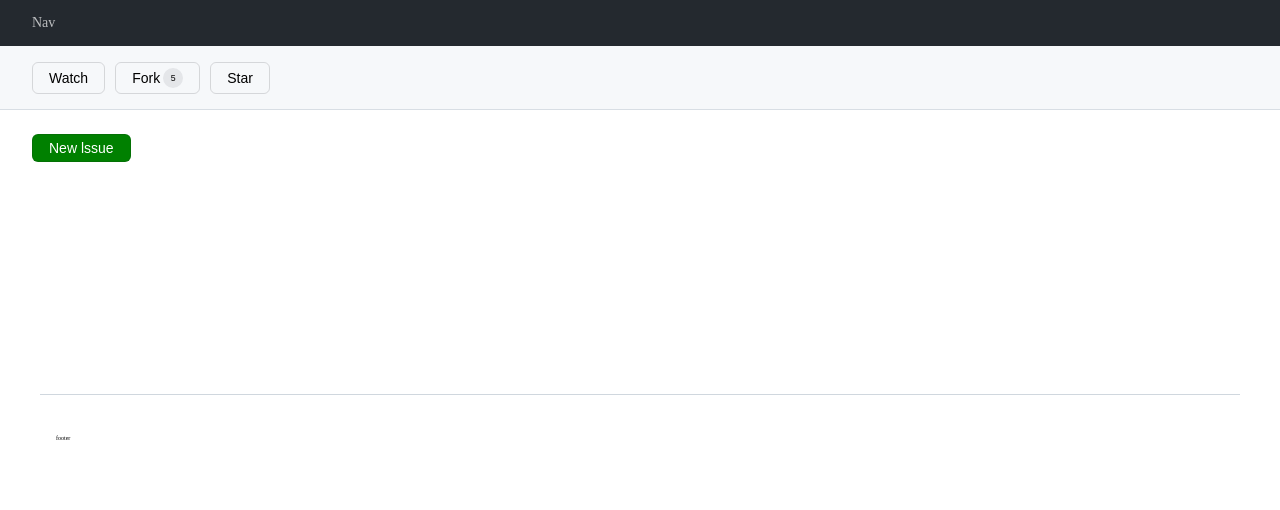
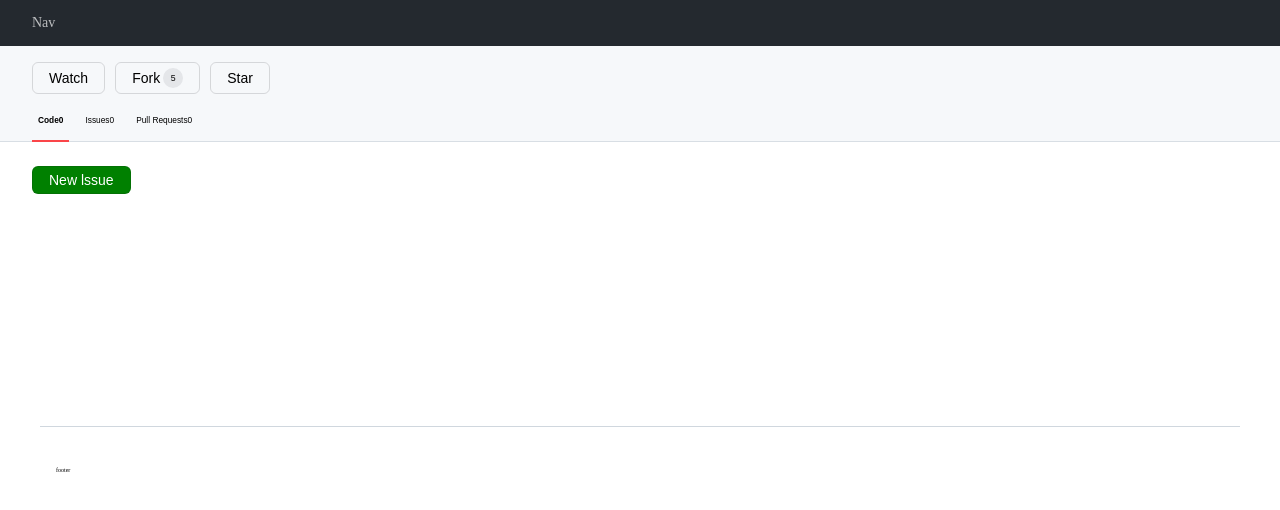
Before and after one commit to art11010/github-issue-react, a React (Create React App) app: page / in a window 1280 px wide. Shown: the top 510 px of the page. Built offline with nearby package versions, Linux system fonts and the light colour scheme.

Commit message:
tab 구현

```diff
--- a/package.json
+++ b/package.json
@@ -6,6 +6,7 @@
     "@testing-library/jest-dom": "^5.16.5",
     "@testing-library/react": "^13.4.0",
     "@testing-library/user-event": "^13.5.0",
+    "clsx": "^1.2.1",
     "react": "^18.2.0",
     "react-dom": "^18.2.0",
     "react-scripts": "5.0.1",
--- a/src/Header.js
+++ b/src/Header.js
@@ -1,10 +1,12 @@
 import styles from './Header.module.css';
 import Button from './components/Button';
 import Space from './components/Space';
+import Tabs from './components/Tabs';
 
 export default function Header() {
   return (
     <div className={styles.header}>
+      <div className={styles.buttonContainer}>
         <Button style={{ fontSize: '1.4rem', backgroundColor: 'transparent' }}>
           Watch
         </Button>
@@ -17,5 +19,8 @@ export default function Header() {
           Star
         </Button>
       </div>
+
+      <Tabs />
+    </div>
   );
 }
--- a/src/Header.module.css
+++ b/src/Header.module.css
@@ -1,10 +1,13 @@
 .header {
-  display: flex;
-  padding: 1.6rem 3.2rem;
+  padding: 1.6rem 3.2rem 0;
   background: rgb(246, 248, 250);
   box-shadow: inset 0 -1px 0 hsla(210, 18%, 87%, 1);
 }
-
+.buttonContainer {
+  display: flex;
+  margin-bottom: 2rem;
+  justify-content: flex-start;
+}
 .circle {
   width: 2rem;
   height: 2rem;
--- /dev/null
+++ b/src/components/Tabs.js
@@ -0,0 +1,35 @@
+import { useState } from 'react';
+import styles from './Tabs.module.css';
+import cx from 'clsx';
+
+const tabList = ['Code', 'Issues', 'Pull Requests'];
+export default function Tabs() {
+  const [selectedTabIndex, setSelectedTabIndex] = useState(0);
+  return (
+    <ul className={styles.tabList}>
+      {tabList.map((tab, idx) => (
+        <Tab
+          key={idx}
+          title={tab}
+          number="0"
+          selected={selectedTabIndex === idx}
+          onClick={() => setSelectedTabIndex(idx)}
+        />
+      ))}
+    </ul>
+  );
+}
+
+function Tab({ title, selected, onClick, number }) {
+  return (
+    <li>
+      <button
+        onClick={onClick}
+        className={cx(styles.tab, { [styles.selected]: selected })}
+      >
+        <span>{title}</span>
+        {number && <span className={styles.circle}>{number}</span>}
+      </button>
+    </li>
+  );
+}
--- /dev/null
+++ b/src/components/Tabs.module.css
@@ -0,0 +1,18 @@
+.tabList {
+  display: flex;
+}
+
+.tab {
+  display: flex;
+  border: none;
+  background-color: transparent;
+  align-items: center;
+  justify-content: center;
+  padding-bottom: 1.5rem;
+  margin-right: 1rem;
+}
+
+.selected {
+  border-bottom: 0.2rem solid #fa4549;
+  font-weight: 800;
+}
```
Also changed, not shown: 1 other file (tests, documents, lock files or other folders). Lines whose indentation alone changed are shown as unchanged.
